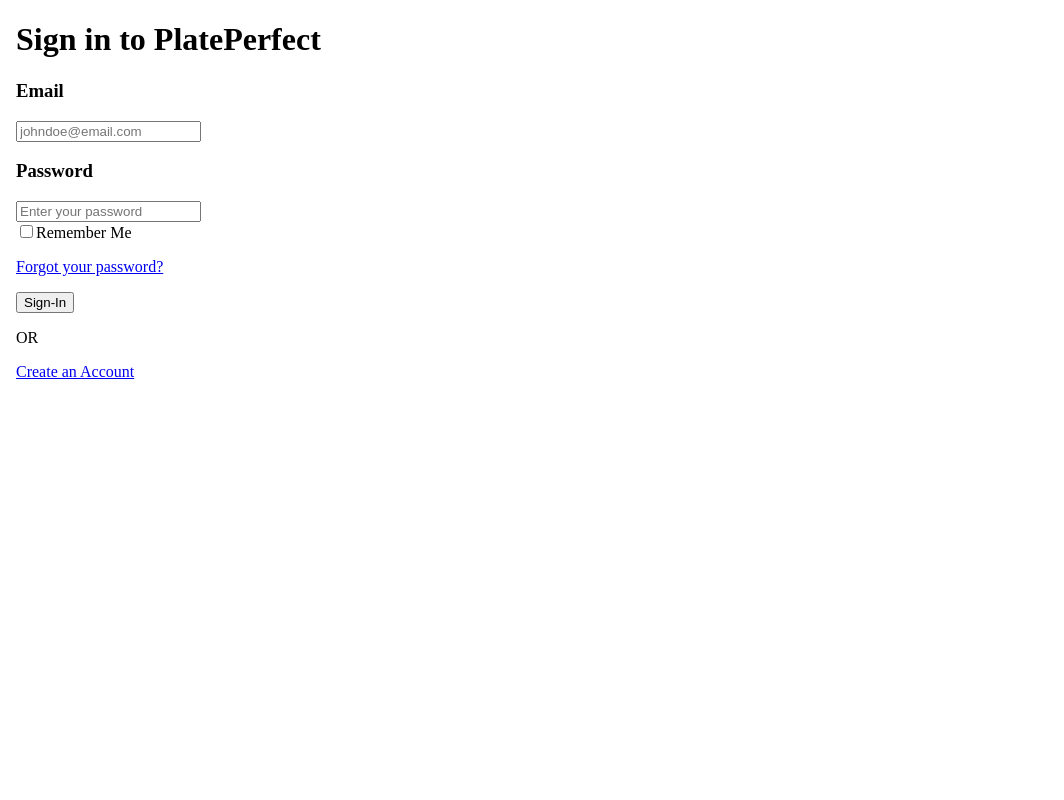
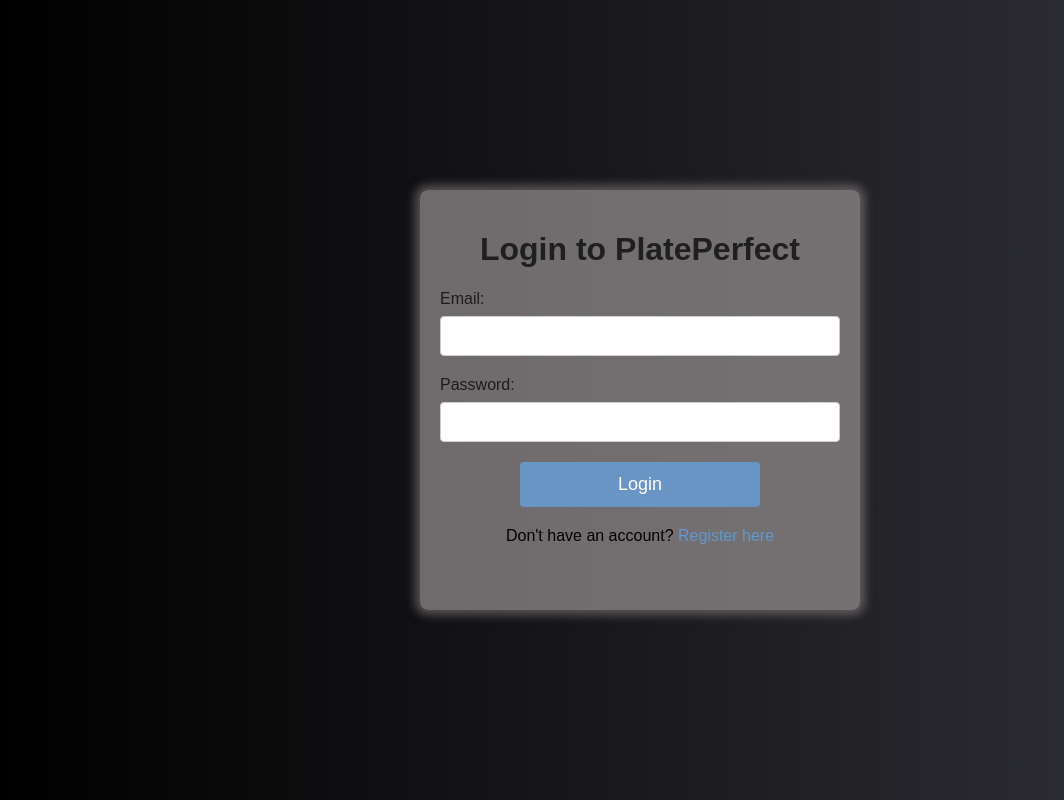
Before and after one commit to evanaddeo/UGAHacks9, a Next.js app in the folder frontend/perfect-plate/: page /login in a window 1280 px wide. Shown: the whole page, without its empty margins (0-1064 px from the left). Built offline with nearby package versions, Linux system fonts and the light colour scheme.

Commit message:
Adding login js and css

```diff
--- /dev/null
+++ b/frontend/perfect-plate/src/app/login.css
@@ -0,0 +1,81 @@
+body {
+    display: flex;
+    align-items: center;
+    justify-content: center;
+    height: 100vh;
+    margin: 0;
+    font-family: Arial, sans-serif;
+    background: linear-gradient(to right, #000000, #33343b);
+  }
+
+  .container {
+    background-color: #a39d9da4;
+    padding: 20px;
+    border-radius: 8px;
+    box-shadow: 0 0 10px rgba(0, 0, 0, 0.1);
+    width: 400px;
+    height: 380px;
+    box-shadow: 0 0 10px 5px rgba(158, 144, 144, 0.5);
+  }
+
+  h1 {
+    text-align: center;
+    color: #1f1f1f;
+  }
+
+  .form-group {
+    margin-bottom: 20px;
+  }
+
+  label {
+    display: block;
+    font-size: 16px;
+    margin-bottom: 8px;
+    color: #1d1c1c;
+  }
+
+  input {
+    width: 100%;
+    padding: 10px;
+    font-size: 16px;
+    border: 1px solid #cccccc;
+    border-radius: 4px;
+    box-sizing: border-box;
+  }
+
+  button {
+    width: 60%;
+    padding: 12px;
+    font-size: 18px;
+    color: #ffffff;
+    background-color: #679bd2de;
+    border: none;
+    border-radius: 4px;
+    cursor: pointer;
+    align-self: center;
+    margin-left: 20%;
+  }
+
+  button:hover {
+    background-color: #79b9fced;
+  }
+
+  .register-link {
+    text-align: center;
+    margin-top: 20px;
+  }
+
+  .register-link a {
+    color: #6298d1;
+    text-decoration: none;
+  }
+
+  .register-link a:hover {
+    text-decoration: underline;
+  }
+
+  .err {
+    color: rgb(158, 34, 34);
+    margin-top: 10px;
+    align-self: center;
+  }
--- a/frontend/perfect-plate/src/pages/login.js
+++ b/frontend/perfect-plate/src/pages/login.js
@@ -1,69 +1,70 @@
+import React, { useState } from 'react';
+import styles from '../app/login.css';
+import Link from 'next/link';
 import { useRouter } from 'next/router';
-import React, { useState, useEffect } from 'react';
-import styles from "../app/page.module.css";
-
 
 export default function Login() {
-    const [email, setEmail] = useState("");
-    const [password, setPassword] = useState("");
-    const [incorrectMessage, setIncorrectMessage] = useState("");
-    const [rememberMe, setRememberMe] = useState(0);
   const router = useRouter();
+  const [email, setEmail] = useState('');
+  const [password, setPassword] = useState('');
+  const [incorrectMessage, setIncorrectMessage] = useState('');
 
+  const handleSubmit = async (e) => {
+    e.preventDefault();
 
-    useEffect(() => {
-        if (typeof window !== "undefined" && localStorage.getItem("rememberMe") == "true") {
-        setEmail(localStorage.getItem("email"));
-        setPassword(localStorage.getItem("password"));
-        setRememberMe(1);
+    try {
+      const response = await fetch('http://127.0.0.1:5000/api/users');
+      const data = await response.json();
+
+      const matchingUser = data.users.find(user => user.email === email && user.password === password);
+
+      if (matchingUser) {
+        console.log('Login successful:', matchingUser);
+        setIncorrectMessage('');
+        router.push('/page');
+      } else {
+        setIncorrectMessage('Incorrect email or password');
       }
-    }, []);
-
-    let handleCheckbox = async (e) => {
-        if (rememberMe == 0) {
-        setRememberMe(1);
-        } else {
-        setRememberMe(0);
+    } catch (error) {
+      console.error('Error fetching or processing users:', error);
     }
   };
+
   return (
     <div className="container">
-        <body>
-            <main>
-
-            <div id="login">
-                <form onSubmit={console.log('hi')}>
-
-                <h1>Sign in to PlatePerfect</h1>
-                <h3 id="incorrect-credentials" style={{ color: 'red' }}>{incorrectMessage}</h3>
-
-                <label for="email" className="field-label"><h3>Email</h3></label>
-                <a><input type="text" className="fields" name="email" placeholder="johndoe@email.com" onChange={(val) => setEmail(val.target.value)} defaultValue={email}></input></a><br />
-                <label for="password" className="field-label"><h3>Password</h3></label>
-                <a><input type="password" className="fields" name="password" placeholder="Enter your password" onChange={(val) => setPassword(val.target.value)} defaultValue={password}></input></a><br />
-                <div id="remember-me-div">
-                    <input name="remember-me" type="checkbox" onChange={handleCheckbox} checked={rememberMe} />
-                    <label htmlFor="remember-me">Remember Me</label>
-                    <p id="forgotpassword"><a href="/forgot-password">Forgot your password?</a></p>
+      <h1>Login to PlatePerfect</h1>
+      <form onSubmit={handleSubmit}>
+        <div className="form-group">
+          <label htmlFor="email">Email:</label>
+          <input
+            type="email"
+            id="email"
+            name="email"
+            value={email}
+            onChange={(e) => setEmail(e.target.value)}
+            required
+          />
         </div>
-                <button type="submit" id="sign-in-button">Sign-In</button>
+        <div className="form-group">
+          <label htmlFor="password">Password:</label>
+          <input
+            type="password"
+            id="password"
+            name="password"
+            value={password}
+            onChange={(e) => setPassword(e.target.value)}
+            required
+          />
+        </div>
+        <p style={{color: "rgb(158, 34, 34)", marginLeft: "30px;"}}>{incorrectMessage}</p>
+        <button type="submit" onClick={handleSubmit}>Login</button>
       </form>
-                <p id="or">OR</p>
-
+      <div className="register-link">
+        <p>
+          Don't have an account?{' '}
+          <a href="/registration">Register here</a>
+        </p>
       </div>
-
-            <div id="footer">
-            <a href="/registration" id="create-account-button"><p>Create an Account</p></a>
     </div>
-            </main>
-
-        </body>
-
-        <footer>
-
-        </footer>
-
-
-        </div>
-    )
+  );
 }
```
Lines whose indentation alone changed are shown as unchanged.
